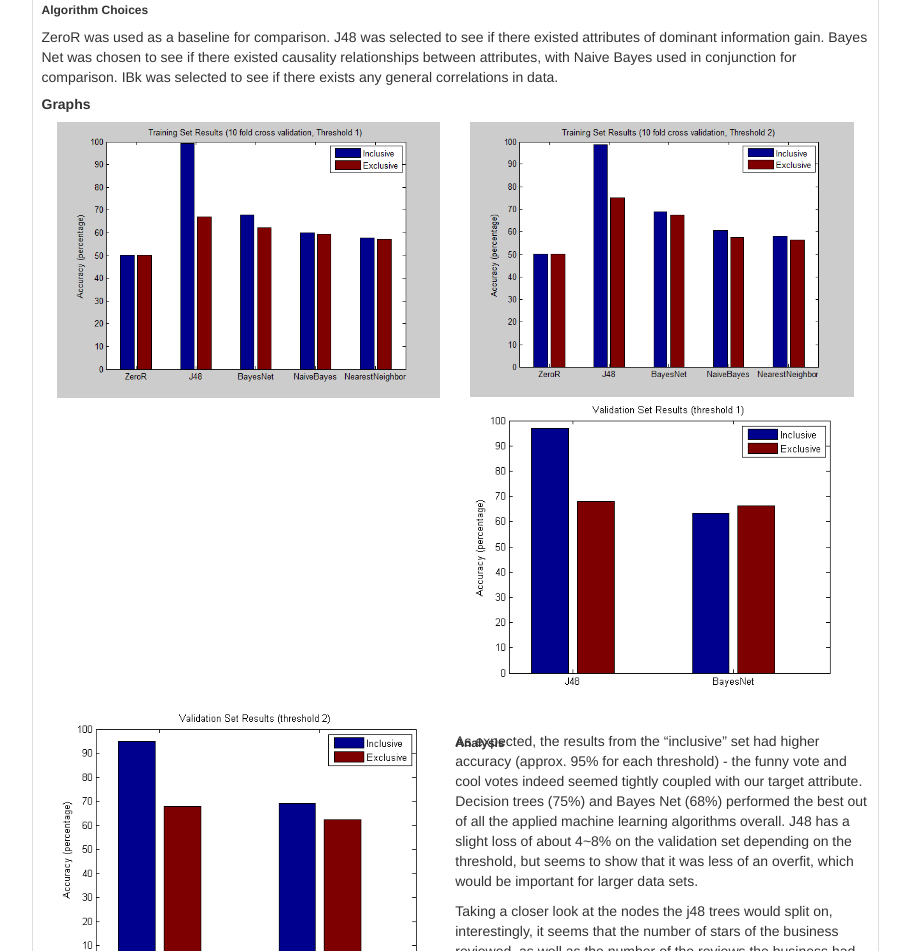
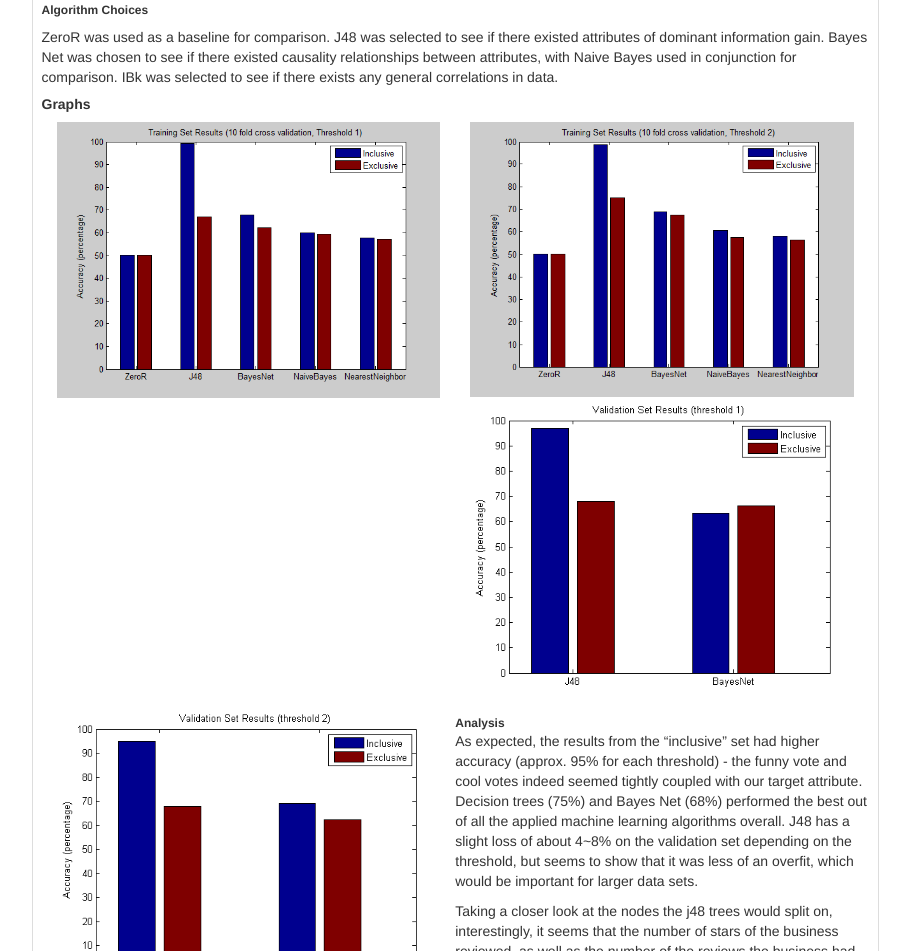
Before and after one commit to jlee-snn/machinelearningreport, a plain HTML site: page fullreport.html in a window 1280 px wide. Shown: the part 1272-2223 px from the top of the page, without its empty margins (331-1241 px from the left). Drawn offline with Linux system fonts and the light colour scheme.

Commit message:
Update fullreport.html

```diff
--- a/fullreport.html
+++ b/fullreport.html
@@ -138,7 +138,7 @@
                         </div>
 
 
-                        <h6 style="position:relative; top:30px;"><strong>Analysis</strong></h6>
+                        <h6 style="position:relative; top:10px;"><strong>Analysis</strong></h6>
                         <p>As expected, the results from the “inclusive” set had higher accuracy (approx. 95% for each threshold) - the funny vote and cool votes indeed seemed tightly coupled with our target attribute. Decision trees (75%) and Bayes Net (68%) performed the best out of all the applied machine learning algorithms overall. J48 has a slight loss of about 4~8% on the validation set depending on the threshold, but seems to show that it was less of an overfit, which would be important for larger data sets.</p>
                         <p>Taking a closer look at the nodes the j48 trees would split on, interestingly, it seems that the number of stars of the business reviewed, as well as the number of the reviews the business had, was a factor on deciding user usefulness. The data seems to express that under similar user profile conditions, users were more likely to say that a review was helpful if the business being reviewed had a higher number of stars or if the business already had a large number of reviews.</p>
                         <p>In general the accuracies for threshold 2 were about 10% greater than in threshold 1 in the training sets. In the validation sets, the accuracies were about the same - thus suggesting the existence of a correlation regardless of threshold bounds. In terms of the validation set, j48 seemed to outdo BayesNet for the inclusion set (95% vs. 68%) while both the models rested closely against the 70% line for the exclusion set. The findings conclude a useful or significant relationship between the user provided votes and our desired output function, whereas the exclusion of user provided votes results in no significant attributes nor relationship.  However, a correlation may be easily determined by a combination of attributes (ex. review count and reviewed business information) and latching upon their relative correlations.</p>
```
